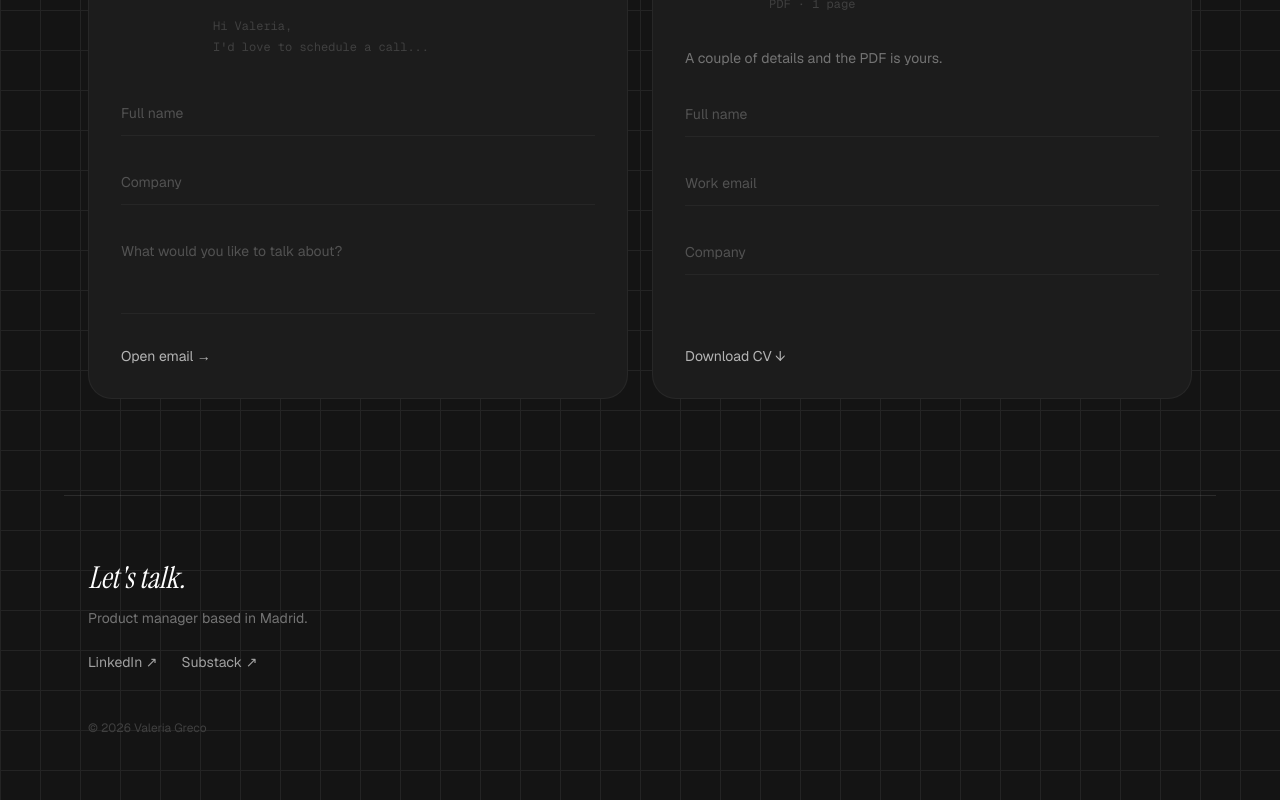
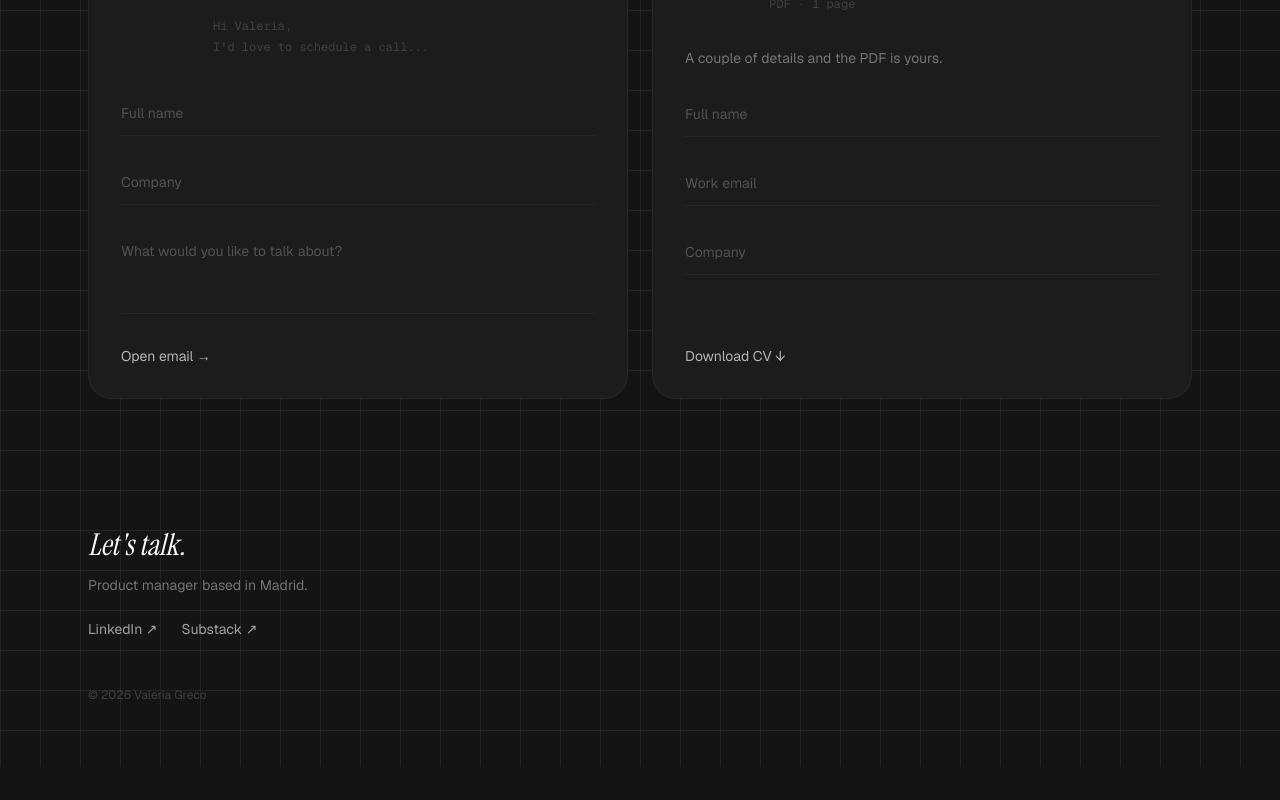
Before and after one commit to valgreco/portfolio-, a Next.js app: page / in a window 1280 px wide. Shown: the part 2910-3710 px from the top of the page. After the commit the page ends 3677 px from the top, so only its background shows below. Built offline with nearby package versions, Linux system fonts and the light colour scheme.

Commit message:
Footer: remove top border rule; separate with whitespace instead

```diff
--- a/components/Footer.tsx
+++ b/components/Footer.tsx
@@ -2,7 +2,7 @@
 
 export default function Footer() {
   return (
-    <footer className="w-full max-w-6xl mx-auto px-6 py-16 border-t border-white/10">
+    <footer className="w-full max-w-6xl mx-auto px-6 pt-8 pb-16">
       <p
         className="text-3xl text-white mb-3"
         style={{ fontFamily: "var(--font-instrument-serif)", fontStyle: "italic" }}
```
